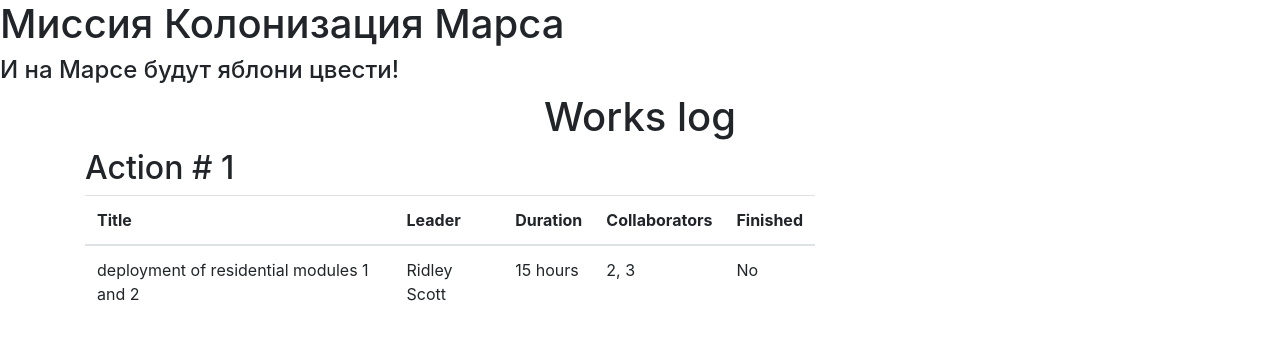
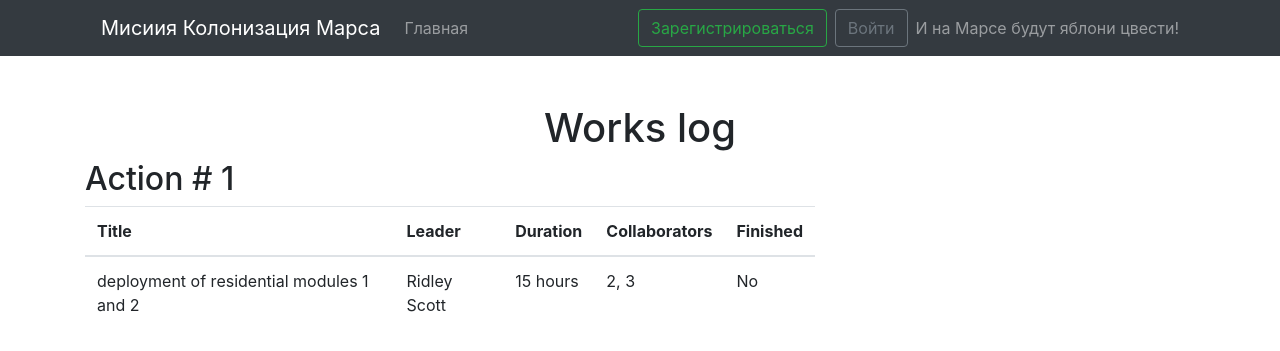
Before and after one commit to ONYYYX/lesson9, a Flask app: page / in a window 1280 px wide. Shown: the top 351 px of the page. Run offline with Flask 2, Linux system fonts and the light colour scheme; data comes from the database, SQL or seed files in the repository; some libraries are stand-ins or nearby versions.

Commit message:
Login Template

```diff
--- a/main.py
+++ b/main.py
@@ -3,7 +3,7 @@ from db import db_session
 from data.Jobs import Jobs
 from data.User import User
 from flask_login import LoginManager
-from forms import register
+from forms.register import RegisterForm
 
 app = Flask(__name__)
 app.config['SECRET_KEY'] = 'my_skey_lol_lmao'
@@ -28,7 +28,7 @@ def index():
 
 @app.route('/register', methods=['GET', 'POST'])
 def register():
-    form = register.RegisterForm()
+    form = RegisterForm()
     if form.validate_on_submit():
         if form.password.data != form.password_again.data:
             return render_template('register.html', title='Регистрация',
--- a/templates/base.html
+++ b/templates/base.html
@@ -10,8 +10,36 @@
           crossorigin="anonymous">
 </head>
 <body>
-    <h1>Миссия Колонизация Марса</h1>
-    <h4>И на Марсе будут яблони цвести!</h4>
+    <div class="fluid-container bg-dark mb-5">
+        <div class="container">
+            <nav class="navbar navbar-expand-lg navbar-dark bg-dark">
+                <a class="navbar-brand" href="/">Мисиия Колонизация Марса</a>
+                <button class="navbar-toggler" type="button" data-toggle="collapse" data-target="#navbarText" aria-controls="navbarText" aria-expanded="false" aria-label="Toggle navigation">
+                    <span class="navbar-toggler-icon"></span>
+                </button>
+                <div class="collapse navbar-collapse" id="navbarText">
+                    <ul class="navbar-nav mr-auto">
+                        <li class="nav-item">
+                            <a class="nav-link" href="/">Главная</a>
+                        </li>
+                        {% if current_user.is_authenticated %}
+                        <li class="nav-item">
+                            <a class="nav-link" href="/logout">{{ current_user.name }}</a>
+                        </li>
+                        {% endif %}
+                    </ul>
+                    {% if not current_user.is_authenticated %}
+                    <form class="form-inline mr-2">
+                        <a class="btn btn-outline-success" href="/register">Зарегистрироваться</a>
+                        <a class="btn btn-outline-secondary ml-2" href="/login">Войти</a>
+                    </form>
+                    {% endif %}
+                    <span class="navbar-text">И на Марсе будут яблони цвести!</span>
+                </div>
+            </nav>
+        </div>
+    </div>
+
     {% block content %}
     {% endblock %}
     <script
```
Also changed, not shown: templates/login.html (added, +29 -0 lines).
